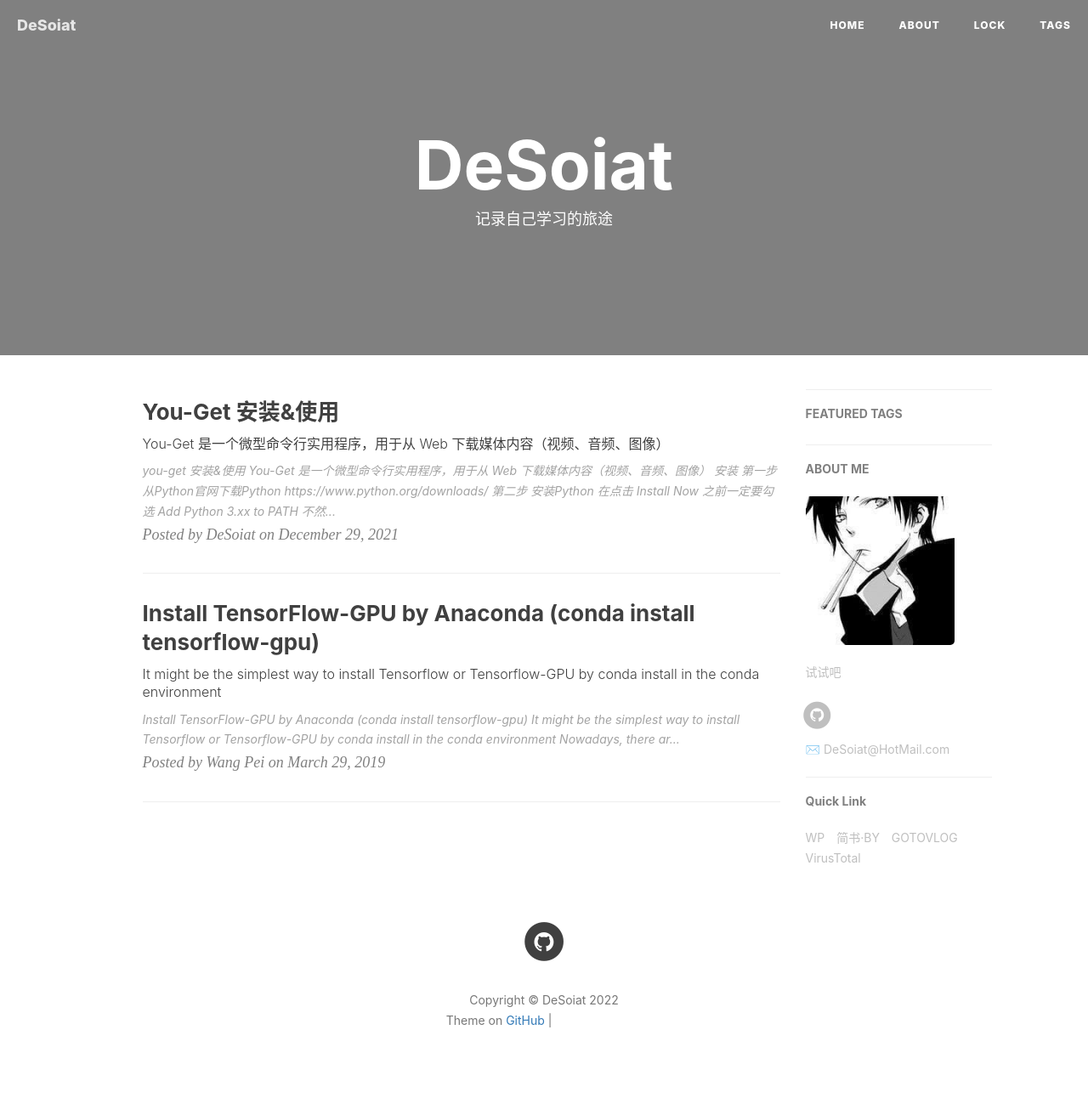
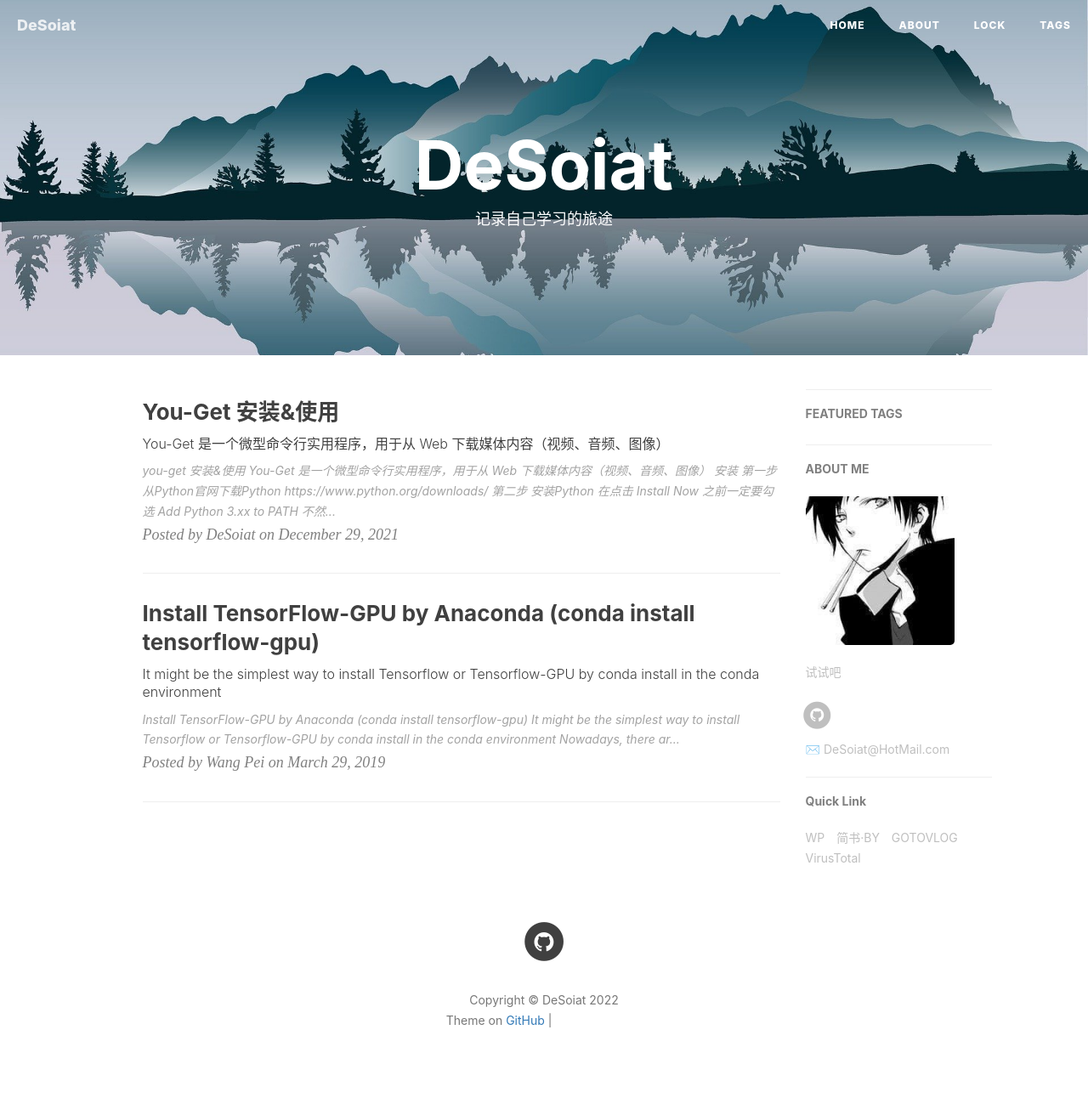
Before and after one commit to DeSoiat/DESOIAT.GITHUB.IO, a Jekyll site: the page built from index.html, in a window 1280 px wide. Shown: the whole page at 85% size. Built offline with Jekyll 4.4.1, drawn with Linux system fonts in a browser that asks for light colours; nearby versions of some CDN libraries; the list of posts is cut into pages by our own code; comment, search, counter and statistics services are not loaded; grey boxes are pictures that could not be loaded.

Commit message:
Update _config.yml

```diff
--- a/_config.yml
+++ b/_config.yml
@@ -1,7 +1,7 @@
 # Site settings
 title: DeSoiat
 SEOTitle: DeSoiat的博客 |(゜-゜)つロ 干杯~-
-header-img: img/pic/21.jpg
+header-img: img/jpg/21.jpg
 email: DeSoiat@HotMail.com
 description: "hey"
 keyword: "DeSoiat的博客,desoiat,DESOIAT"
```
